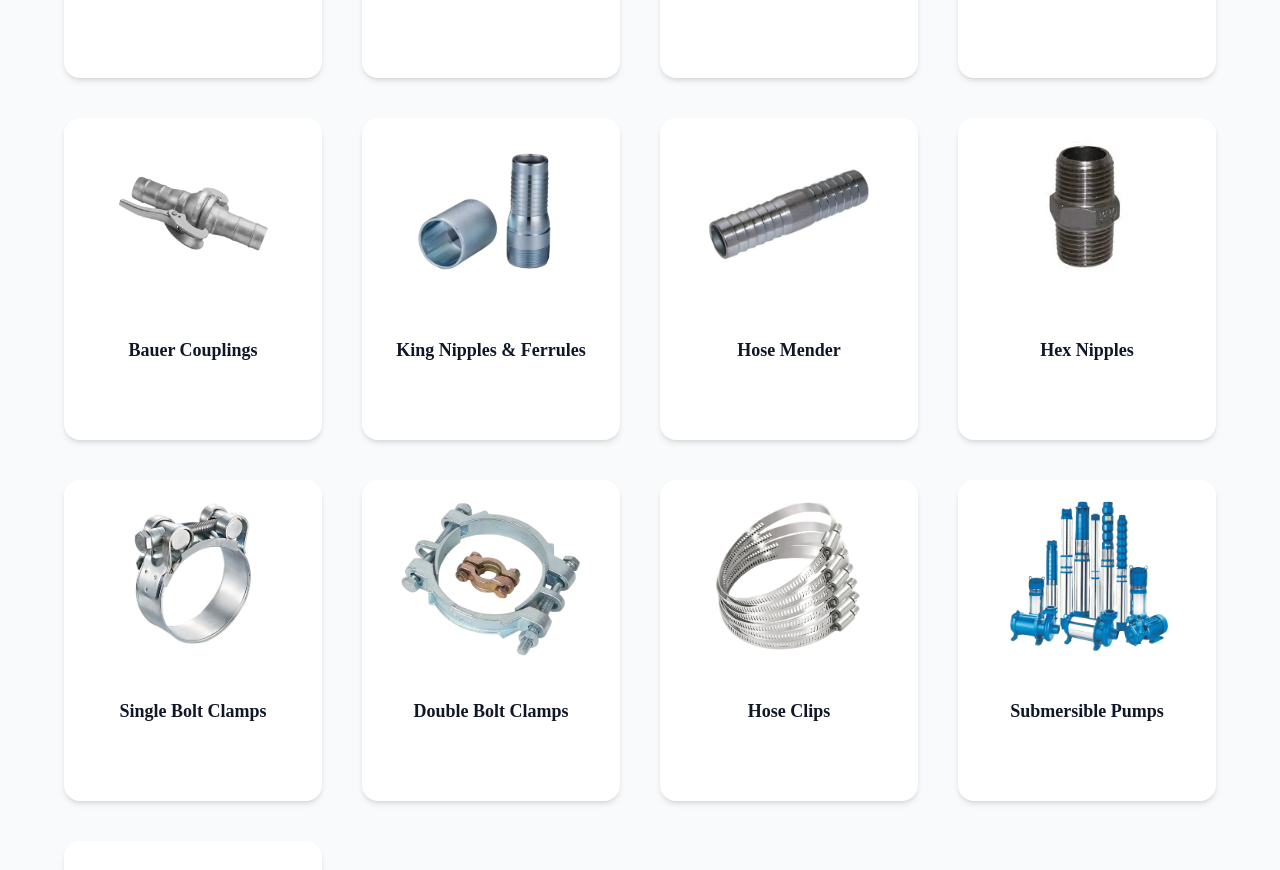
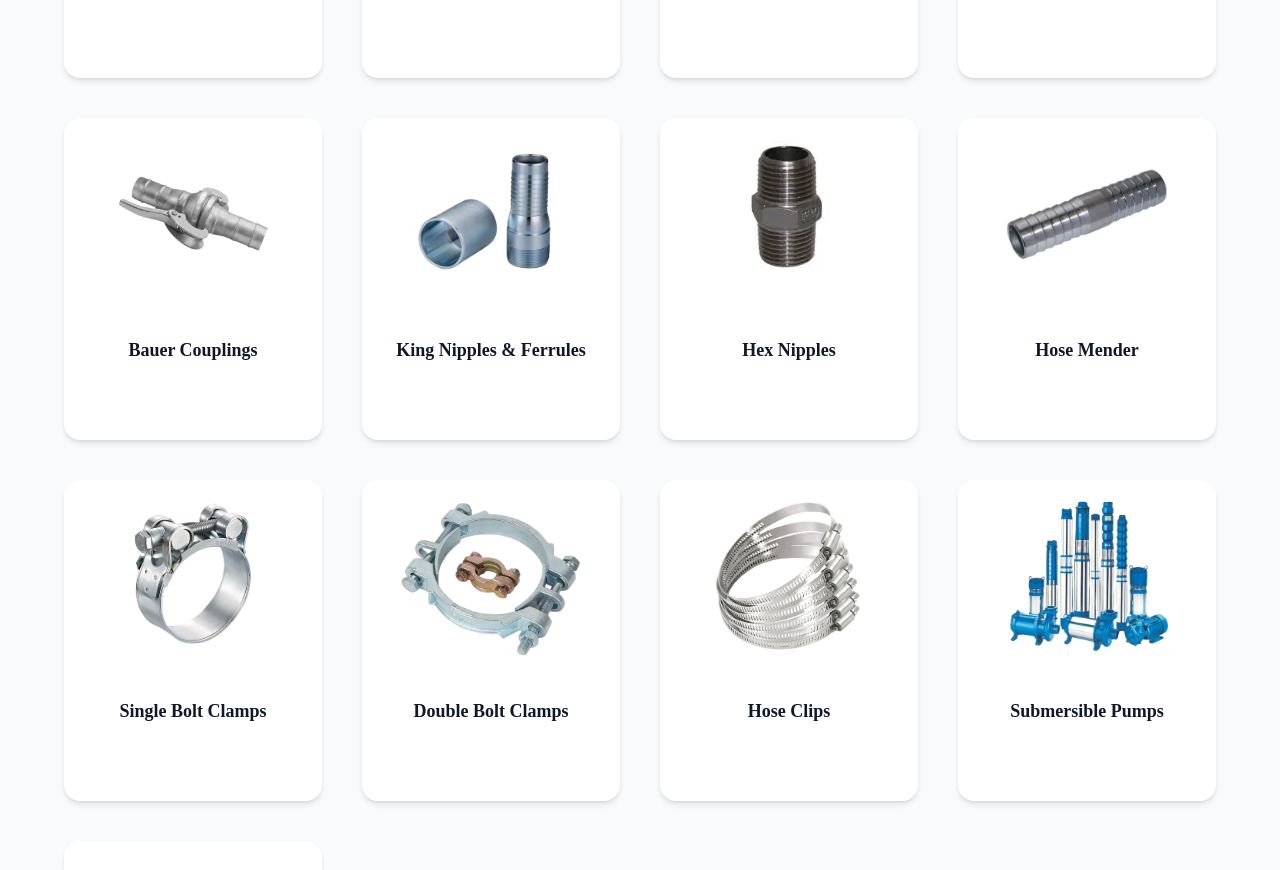
Before and after one commit to AQITPvtLtd/brightchoice, a Next.js app: page /our-products in a window 1280 px wide. Shown: the part 1524-2394 px from the top of the page. Built offline with nearby package versions, Linux system fonts and the light colour scheme.

Commit message:
add changes

```diff
--- a/src/app/our-products/Products.jsx
+++ b/src/app/our-products/Products.jsx
@@ -134,15 +134,15 @@ const products = [
     },
     {
         id: 19,
+        title: "Hex Nipples",
+        image: "/products/hexnipples.webp",
+        link: "/our-products/fittings/hex-nipples",
+    },
+    {
+        id: 20,
         title: "Hose Mender",
         image: "/products/hosemender.webp",
         link: "/our-products/fittings/hose-menders",
-    },
-    {
-        id: 20,
-        title: "Hex Nipples",
-        image: "/products/hexnipples.webp",
-        link: "/our-products/fittings/hex-nipples",
     },
     {
         id: 21,
```
